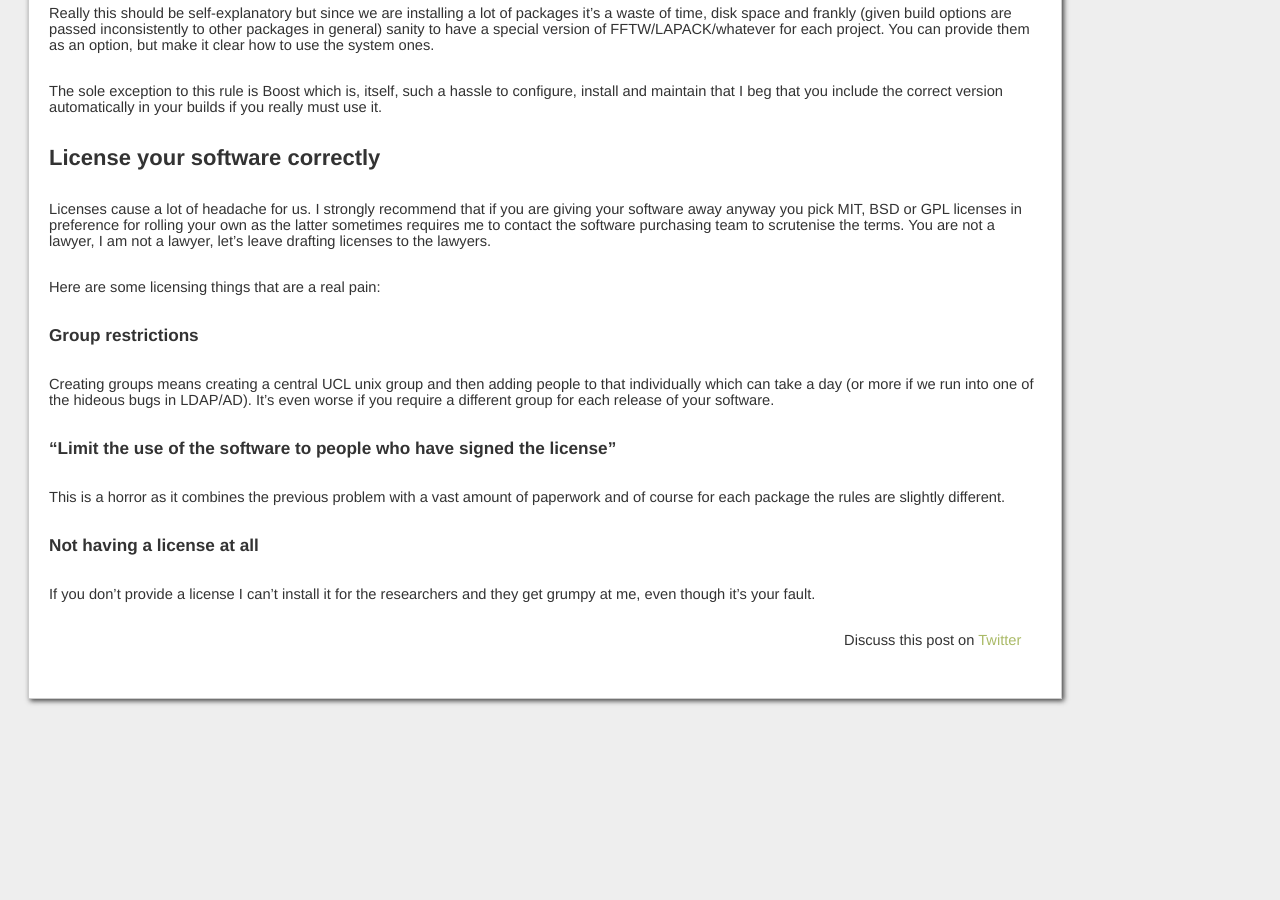
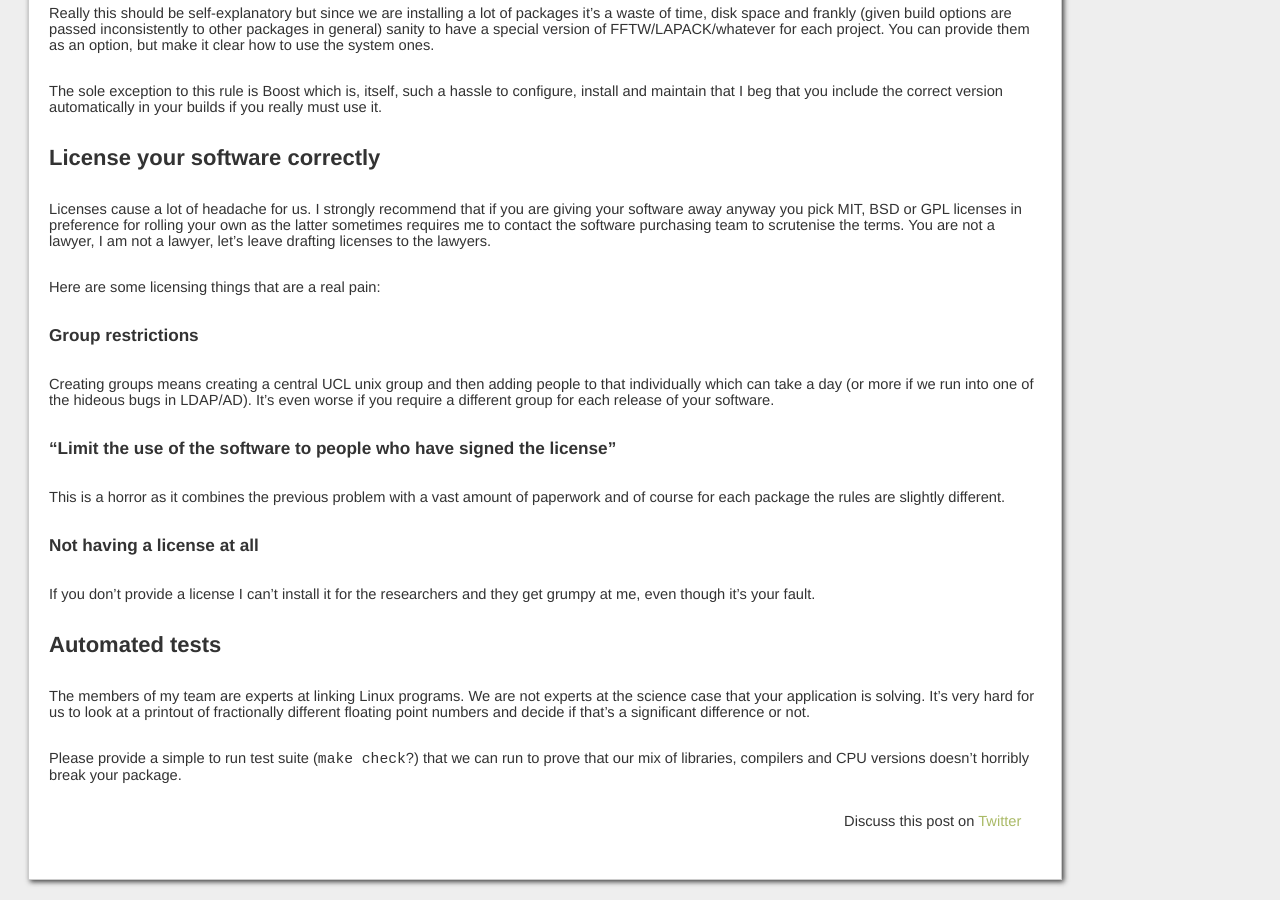
Before and after one commit to owainkenwayucl/owainkenwayucl.github.io, a Jekyll site: the page built from _posts/2017-11-15-HowToMakeMyJobEasier.md, in a window 1280 px wide and 900 px high, scrolled down 1914 px. Built offline with Jekyll 4.4.1, drawn with Linux system fonts in a browser that asks for light colours; before the commit the page ends 2633 px from its top, so only the background shows below that.

Commit message:
Testing.

```diff
--- a/_posts/2017-11-15-HowToMakeMyJobEasier.md
+++ b/_posts/2017-11-15-HowToMakeMyJobEasier.md
@@ -80,3 +80,9 @@ This is a horror as it combines the previous problem with a vast amount of paper
 ### Not having a license at all
 
 If you don't provide a license I can't install it for the researchers and they get grumpy at me, even though it's your fault.
+
+## Automated tests
+
+The members of my team are experts at linking Linux programs. We are not experts at the science case that your application is solving.  It's very hard for us to look at a printout of fractionally different floating point numbers and decide if that's a significant difference or not.
+
+Please provide a simple to run test suite (`make check`?) that we can run to prove that our mix of libraries, compilers and CPU versions doesn't horribly break your package.
```
